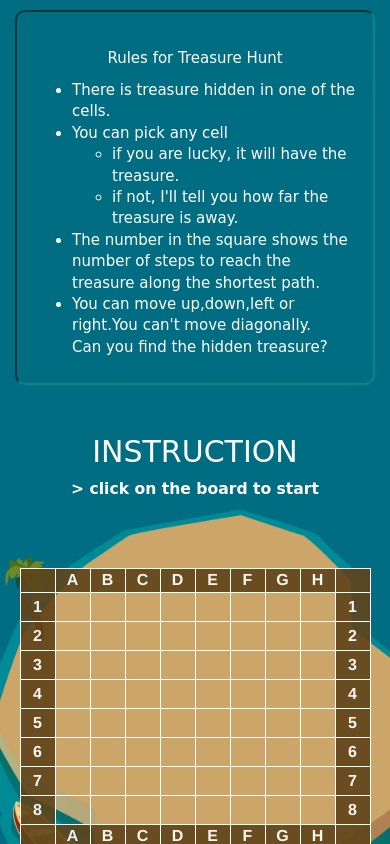
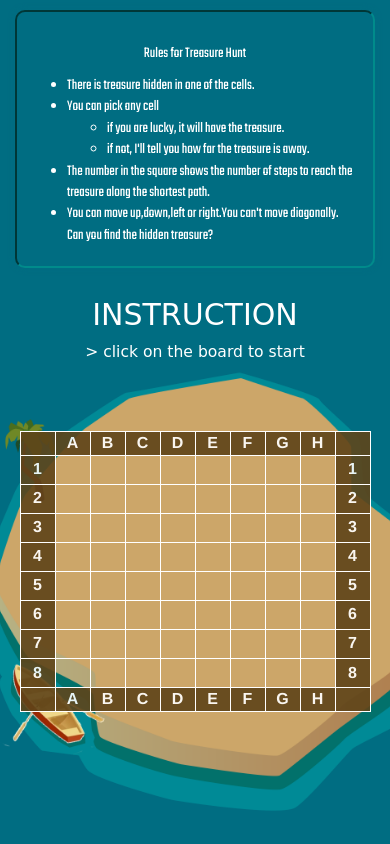
Before and after one commit to sain9/gameProject, a plain HTML site: page index.html in a window 390 px wide. Drawn offline with nearby package versions, Linux system fonts and the light colour scheme.

Commit message:
Update game_style.css

```diff
--- a/css/game_style.css
+++ b/css/game_style.css
@@ -3,8 +3,9 @@ body{
   background-color: rgba(0, 109, 130, 1);
   z-index: 1;
   position: fixed;
-width: 100vw;
-height: 100vh;
+  overflow-y: scroll;
+  width: 100vw;
+  height: 100vh;
 }
 
 table {
@@ -67,7 +68,7 @@ th {
   font-size: 2.5rem;
   color: #fff;
   /* margin-bottom: 3rem; */
-  font-family: 'Alkatra', cursive, "Arial", "sans-serif";
+  font-family: 'Teko', sans-serif;
   z-index: 1111;
 }
 .inst {
@@ -83,8 +84,11 @@ th {
 
 }
 #count {
-  font-size: larger;
+  font-size: 2rem;
+  color: rgb(118, 87, 29);
 }
+
+#count
 
 
 #stepsAway {
@@ -150,6 +154,21 @@ th {
 
 /* Media query for small screens */
 @media (max-width: 576px) {
+  .container-fluid {
+    height: 100vh;
+    position: relative;
+    overflow-x: hidden;
+  }
+  body {
+    background-color: rgba(0, 109, 130, 1);
+    z-index: 1;
+    position: relative;
+    overflow-y: scroll;
+    overflow-x: hidden;
+    width: 100vw;
+    height: 100vh;
+  }
+
   table {
     /* width: 100%; */
     height: 90%;
@@ -188,13 +207,14 @@ th {
 
   .hint {
     font-size: 1.5rem;
+    padding: 1rem;
   }
 
   .inst {
     font-size: 1.3rem;
     /* text-align: center; */
-     margin-top: 5rem;
-     margin-bottom: 1rem;
+     margin-top: 3rem;
+     /* margin-bottom: 1rem; */
     }
 
 
@@ -202,6 +222,23 @@ th {
 
 /* Media query for medium screens */
 @media (min-width: 576px) and (max-width: 768px) {
+
+  .container-fluid {
+    height: 100vh;
+    position: relative;
+    overflow-x: hidden;
+  }
+  body {
+    background-color: rgba(0, 109, 130, 1);
+    z-index: 1;
+    position: relative;
+    overflow-y: scroll;
+    overflow-x: hidden;
+    width: 100vw;
+    height: 100vh;
+  }
+
+
   table {
     width: 60%;
     height: 60%;
@@ -323,7 +360,7 @@ th {
   flex-direction: row;
   align-items: center;
   justify-content: center;
-  margin-bottom: 2em;
+  margin-bottom: 1em;
 }
 
 .result-modal-heading p {
@@ -397,7 +434,7 @@ background-color: rgb(1, 111, 34);
   .result-modal-content {
     margin-top: 30%;
 
-    margin: 81% auto; /* mobile view prompt position */
+    margin: 51% auto; /* mobile view prompt position */
     padding: 10px;
     width: 80%;
   }
@@ -430,7 +467,7 @@ background-color: rgb(1, 111, 34);
     font-size: 1.8em;
   }
 
- .result-modal-content img {
+  .result-modal-content img {
     width:7rem;
     height: 7rem;
     margin-top: 0.5em;
```
